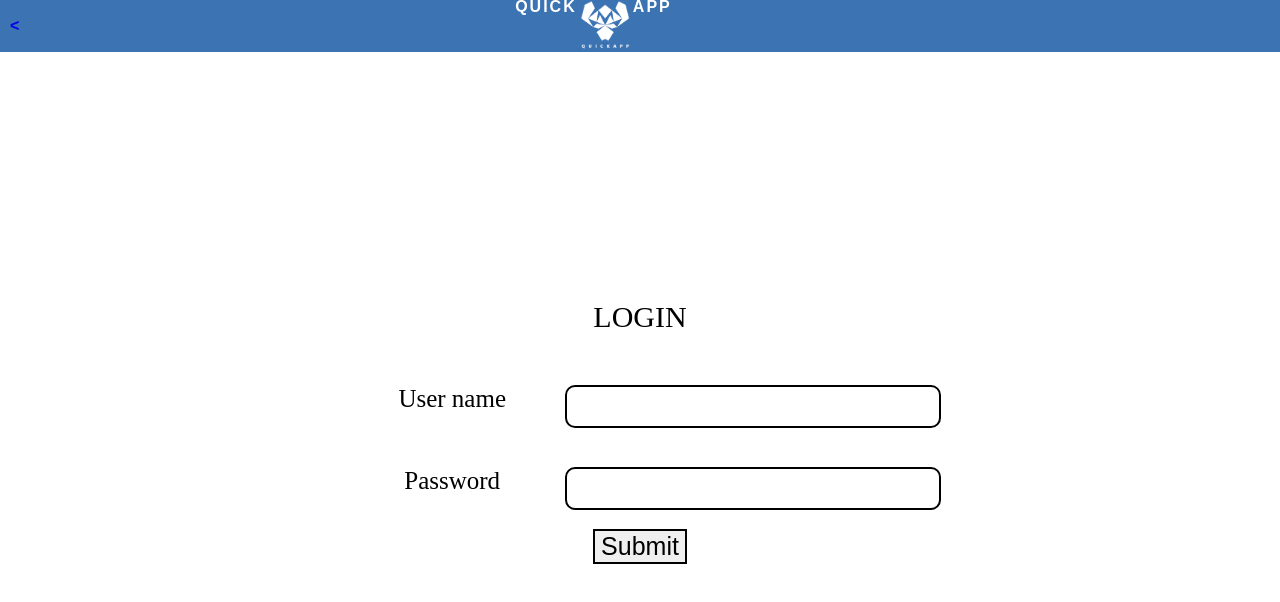
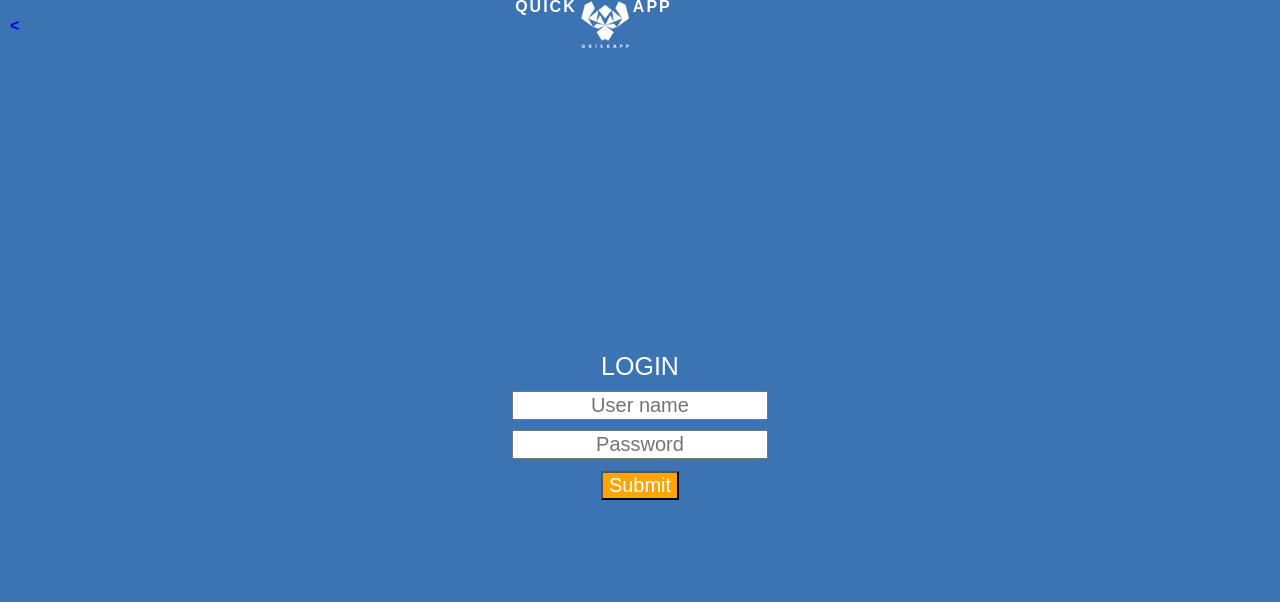
Before and after one commit to aditiverma1009/quickapp, a React (Create React App) app: page / in a window 1280 px wide. Shown: the top 602 px of the page. Built offline with nearby package versions, Linux system fonts and the light colour scheme.

Commit message:
css done

```diff
--- a/src/Components/Login/InputItems.css
+++ b/src/Components/Login/InputItems.css
@@ -1,15 +1,15 @@
+.input {
+  display: flex;
+  justify-content: center;
+  margin: 10px;
+}
+
 .input-title {
   width: 50%;
 }
 
-.input {
-  display: flex;
+.input-inputFields {
+  width: 40%;
+  font-size: 20px;
+  text-align: center;
 }
-
-.input-inputFields {
-  width: 80%;
-  font-size: 25px;
-  border: 2px solid black;
-  border-radius: 10px;
-  padding: 5px;
-}
--- a/src/Components/Login/InputItems.jsx
+++ b/src/Components/Login/InputItems.jsx
@@ -5,13 +5,8 @@
   name, value, title, type, onChange,
 }) => (
   <div className="input">
-    <div className="input-title">
-      {title}
-      {' '}
-    </div>
-    <input className="input-inputFields" name={name} value={value} type={type} onChange={onChange} />
+    <input className="input-inputFields" name={name} value={value} placeholder={title} type={type} onChange={onChange} />
   </div>
 );
 
-
 export default InputItems;
--- a/src/Components/Login/Login.css
+++ b/src/Components/Login/Login.css
@@ -4,9 +4,11 @@
   align-items: center;
   justify-content: center;
   text-align: center;
-  /* background-color: deepskyblue; */
+  background-color: #3b73b3;
+  color: white;
   height: 100%;
   font-size: 25px;
+  font-family: arial;
 }
 
 .loginMessage {
@@ -16,38 +18,25 @@
 .login-border {
   display: flex;
   justify-content: center;
-  /* background-color: #3b73b3; */
   flex-direction: column;
-  /* border: 2px solid #3b73b3; */
-  /* border-radius: 25px; */
   height: 60%;
   width: 50%;
 }
 
-.login-inputItems {
-  padding-bottom: 20px;
-}
-
-.login-inputItems > div {
-  padding: 3%;
-}
-
 .login-login {
-  padding: 5%;
   text-align: center;
-  font-size: 30px;
 }
 
 .login-submit {
-  font-size: 25px;
-  border: 2px solid black;
-  /* border-radius: 5px; */
+  font-size: 20px;
+  color: white;
+  background: orange;
+  cursor: pointer;
 }
 
 .login-goBack {
-  border: 2px solid #3b73b3;
-  /* border-radius: 25px; */
+  border: 2px solid white;
   align-self: center;
   padding: 5px;
-  /* width: 70%; */
+  margin: 15px;
 }
--- a/src/Components/Login/database.json
+++ b/src/Components/Login/database.json
@@ -1,4 +1,4 @@
 {
     "user1": "pass1",
-    "user2": "password2"
+    "user2": "pass2"
 }
--- a/src/Components/WorkSpace/WorkSpace.jsx
+++ b/src/Components/WorkSpace/WorkSpace.jsx
@@ -16,7 +16,7 @@
   }
 
   renderingPage = () => {
-    // window.localStorage.login = false;
+    window.localStorage.login = false;
     if (window.localStorage.login === "true") {
       return (
         <Switch>
```
Also changed, not shown: src/Components/Login/index.jsx (+5 -22 lines).
